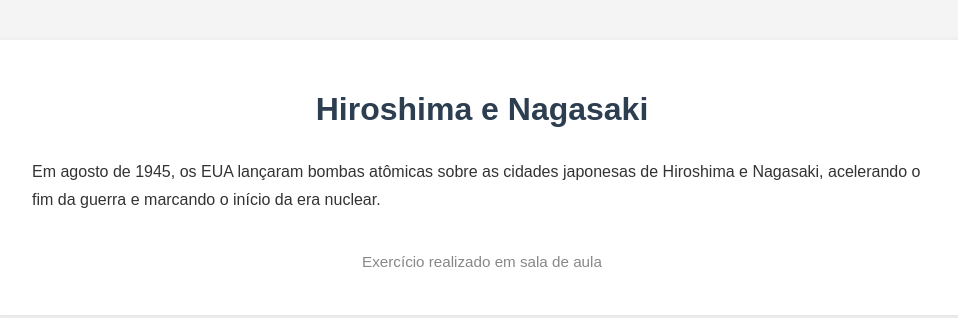
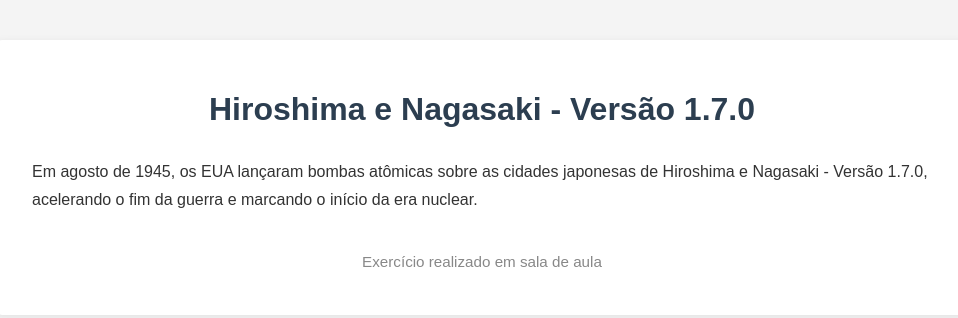
Before and after one commit to MariaClaraKalile/GerenciaDeConfiguracao, a plain HTML site: page index.html in a window 1280 px wide. Shown: the whole page, without its empty margins (158-1116 px from the left). Drawn offline with Linux system fonts and the light colour scheme.

Commit message:
Hiroshima e Nagasaki

```diff
--- a/index.html
+++ b/index.html
@@ -3,15 +3,15 @@
 <head>
   <meta charset="UTF-8">
   <meta name="viewport" content="width=device-width, initial-scale=1.0">
-  <title>Hiroshima e Nagasaki</title>
+  <title>Hiroshima e Nagasaki - Versão 1.7.0</title>
   <link rel="stylesheet" type="text/css" href="styles.css"/>
 </head>
 <body>
   <div class="container">
-    <h1>Hiroshima e Nagasaki</h1>
+    <h1>Hiroshima e Nagasaki - Versão 1.7.0</h1>
     <div class="section">
       <p class="content">
-        Em agosto de 1945, os EUA lançaram bombas atômicas sobre as cidades japonesas de Hiroshima e Nagasaki, acelerando o fim da guerra e marcando o início da era nuclear.
+        Em agosto de 1945, os EUA lançaram bombas atômicas sobre as cidades japonesas de Hiroshima e Nagasaki - Versão 1.7.0, acelerando o fim da guerra e marcando o início da era nuclear.
       </p>
     </div>
     <div class="footer">
```
Also changed, not shown: 1 other file.
